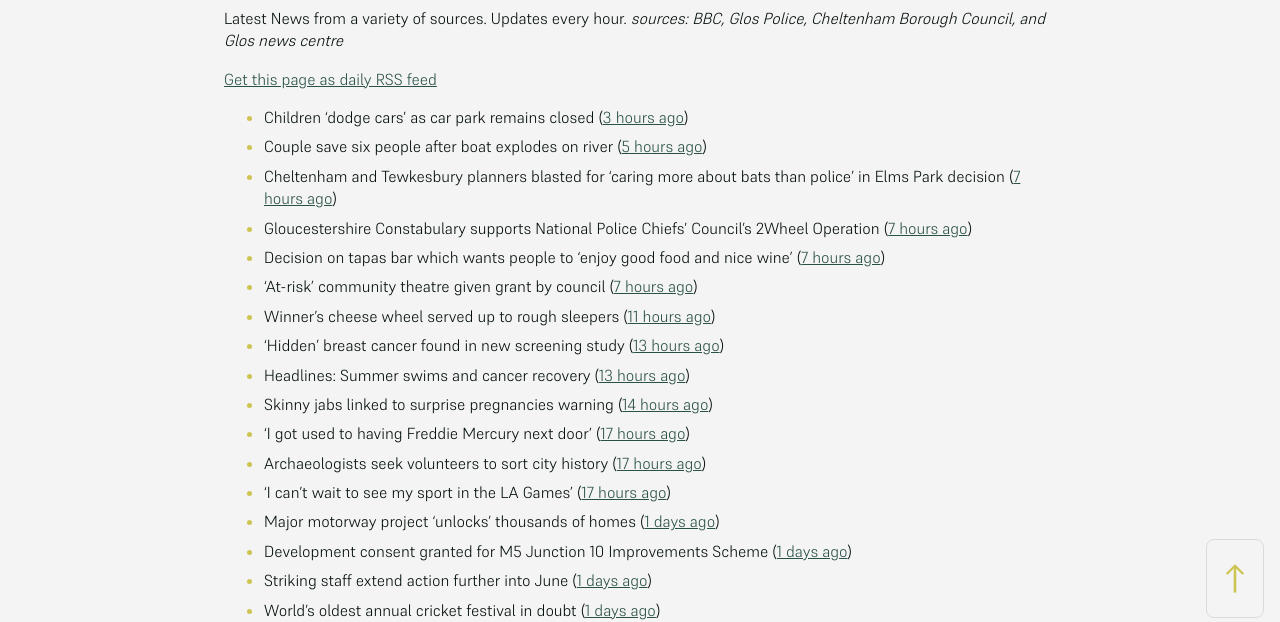
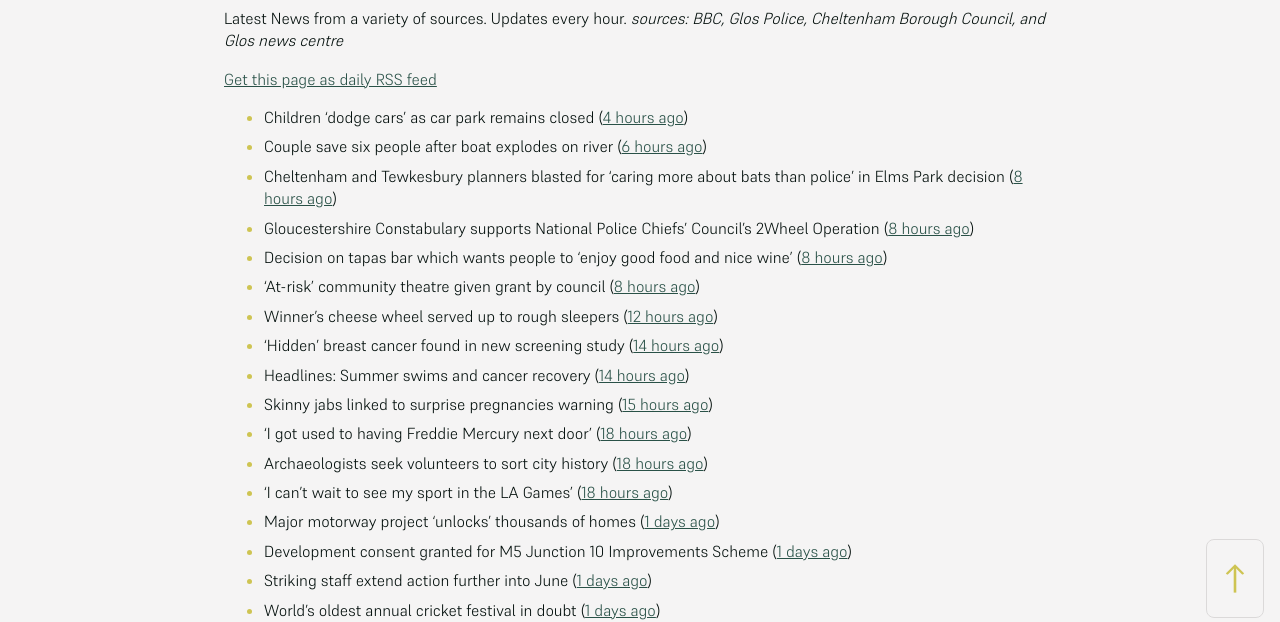
Before and after one commit to mat-0/cheltenham-open-data, a Jekyll site: the page built from _pages/news.md, in a window 1280 px wide. Shown: the part 266-888 px from the top of the page. Built offline with Jekyll 4.4.1, drawn with Linux system fonts in a browser that asks for light colours.

Commit message:
Updated 2025-06-05 23:58:05

```diff
--- a/_pages/news.md
+++ b/_pages/news.md
@@ -12,19 +12,19 @@ _sources: BBC, Glos Police, Cheltenham Borough Council, and Glos news centre_
 [Get this page as daily RSS feed](/daily.rss)
 
 <!-- news_marker starts -->
-- Children 'dodge cars' as car park remains closed ([3 hours ago](https://www.bbc.com/news/articles/c15v3072q04o))
-- Couple save six people after boat explodes on river ([5 hours ago](https://www.bbc.com/news/articles/cq54p798dxlo))
-- Cheltenham and Tewkesbury planners blasted for ‘caring more about bats than police’ in Elms Park decision ([7 hours ago](https://gloucesternewscentre.co.uk/cheltenham-and-tewkesbury-planners-blasted-for-caring-more-about-bats-than-police-in-elms-park-decision/))
-- Gloucestershire Constabulary supports National Police Chiefs’ Council’s 2Wheel Operation ([7 hours ago](https://gloucesternewscentre.co.uk/gloucestershire-constabulary-supports-national-police-chiefs-councils-2wheel-operation/))
-- Decision on tapas bar which wants people to ‘enjoy good food and nice wine’ ([7 hours ago](https://gloucesternewscentre.co.uk/decision-on-tapas-bar-which-wants-people-to-enjoy-good-food-and-nice-wine/))
-- 'At-risk' community theatre given grant by council ([7 hours ago](https://www.bbc.com/news/articles/c2kq2d2e71zo))
-- Winner's cheese wheel served up to rough sleepers ([11 hours ago](https://www.bbc.com/news/articles/cvg9z4l01ygo))
-- 'Hidden' breast cancer found in new screening study ([13 hours ago](https://www.bbc.com/news/articles/cd90g95q8v0o))
-- Headlines: Summer swims and cancer recovery ([13 hours ago](https://www.bbc.com/news/articles/ckgxpzv9r41o))
-- Skinny jabs linked to surprise pregnancies warning ([14 hours ago](https://www.bbc.co.uk/sounds/play/p0lgh4cd))
-- 'I got used to having Freddie Mercury next door' ([17 hours ago](https://www.bbc.com/news/articles/cp8ydj0kplyo))
-- Archaeologists seek volunteers to sort city history ([17 hours ago](https://www.bbc.com/news/articles/cgj8z5vj2n4o))
-- 'I can't wait to see my sport in the LA Games' ([17 hours ago](https://www.bbc.com/news/articles/cjdz8yyl92ro))
+- Children 'dodge cars' as car park remains closed ([4 hours ago](https://www.bbc.com/news/articles/c15v3072q04o))
+- Couple save six people after boat explodes on river ([6 hours ago](https://www.bbc.com/news/articles/cq54p798dxlo))
+- Cheltenham and Tewkesbury planners blasted for ‘caring more about bats than police’ in Elms Park decision ([8 hours ago](https://gloucesternewscentre.co.uk/cheltenham-and-tewkesbury-planners-blasted-for-caring-more-about-bats-than-police-in-elms-park-decision/))
+- Gloucestershire Constabulary supports National Police Chiefs’ Council’s 2Wheel Operation ([8 hours ago](https://gloucesternewscentre.co.uk/gloucestershire-constabulary-supports-national-police-chiefs-councils-2wheel-operation/))
+- Decision on tapas bar which wants people to ‘enjoy good food and nice wine’ ([8 hours ago](https://gloucesternewscentre.co.uk/decision-on-tapas-bar-which-wants-people-to-enjoy-good-food-and-nice-wine/))
+- 'At-risk' community theatre given grant by council ([8 hours ago](https://www.bbc.com/news/articles/c2kq2d2e71zo))
+- Winner's cheese wheel served up to rough sleepers ([12 hours ago](https://www.bbc.com/news/articles/cvg9z4l01ygo))
+- 'Hidden' breast cancer found in new screening study ([14 hours ago](https://www.bbc.com/news/articles/cd90g95q8v0o))
+- Headlines: Summer swims and cancer recovery ([14 hours ago](https://www.bbc.com/news/articles/ckgxpzv9r41o))
+- Skinny jabs linked to surprise pregnancies warning ([15 hours ago](https://www.bbc.co.uk/sounds/play/p0lgh4cd))
+- 'I got used to having Freddie Mercury next door' ([18 hours ago](https://www.bbc.com/news/articles/cp8ydj0kplyo))
+- Archaeologists seek volunteers to sort city history ([18 hours ago](https://www.bbc.com/news/articles/cgj8z5vj2n4o))
+- 'I can't wait to see my sport in the LA Games' ([18 hours ago](https://www.bbc.com/news/articles/cjdz8yyl92ro))
 - Major motorway project 'unlocks' thousands of homes ([1 days ago](https://www.bbc.com/news/articles/cvgnz6eyr22o))
 - Development consent granted for M5 Junction 10 Improvements Scheme ([1 days ago](https://gloucesternewscentre.co.uk/development-consent-granted-for-m5-junction-10-improvements-scheme/))
 - Striking staff extend action further into June ([1 days ago](https://www.bbc.com/news/articles/cz9y0dnl0k3o))
```
Also changed, not shown: _data/flood.json (+4 -4 lines), index.md (+6 -6 lines).
